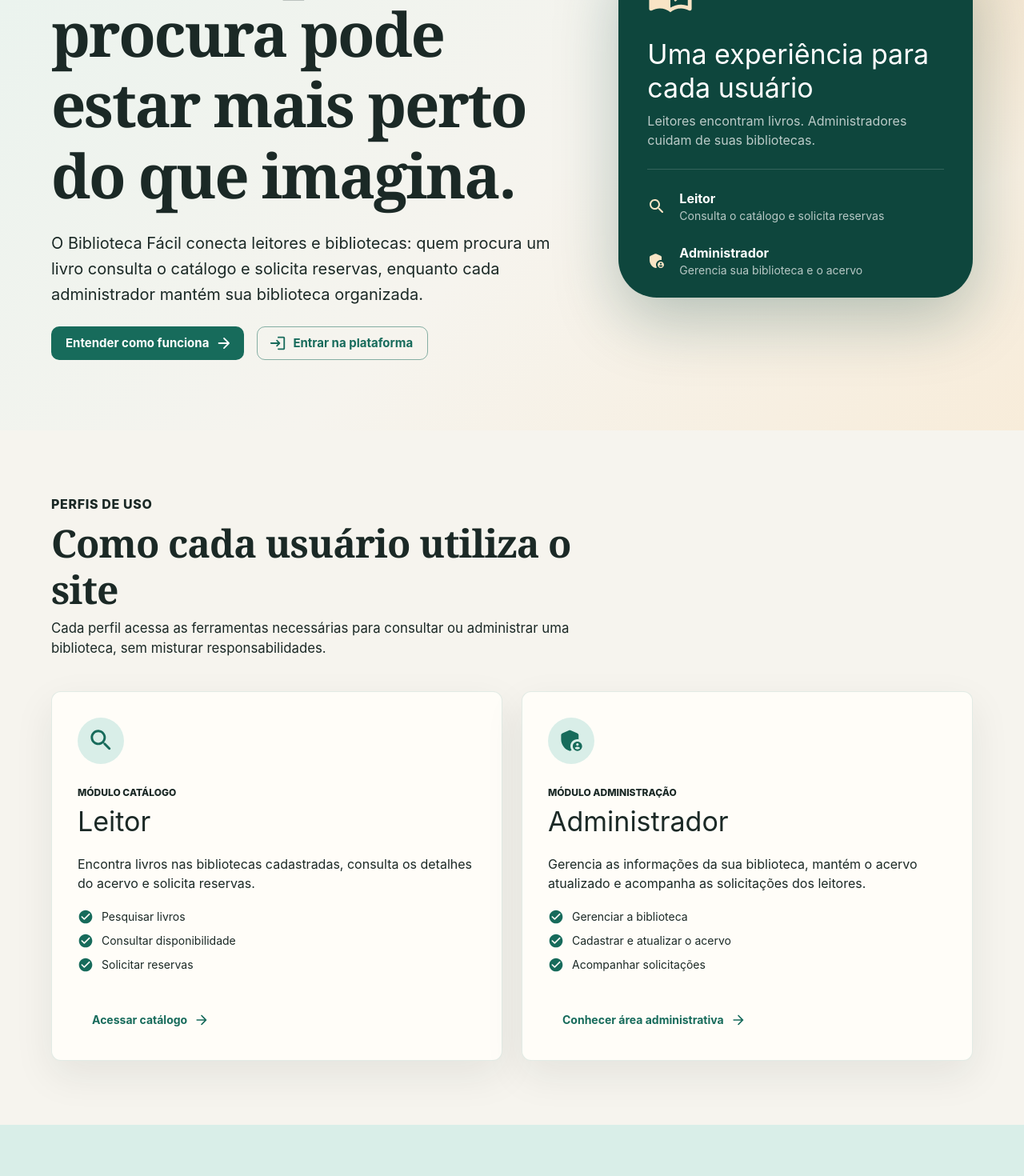
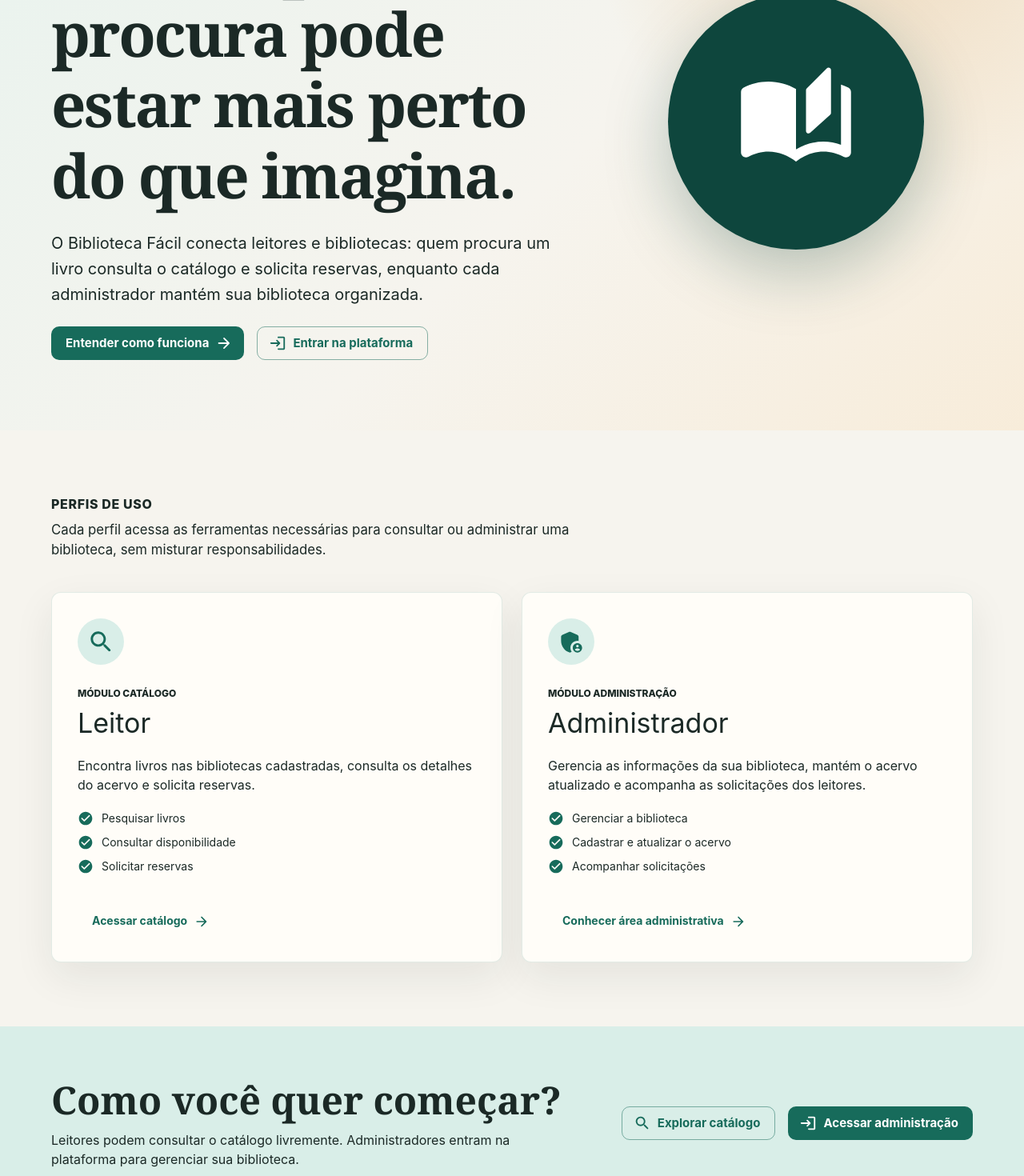
Before and after one commit to re-ryan/biblioteca-facil-frontend, a React (Vite) app: page / in a window 1280 px wide. Shown: the part 300-1770 px from the top of the page at 80% size. Built offline with nearby package versions, Linux system fonts and the light colour scheme.

Commit message:
Simplifica a apresentação da página inicial

```diff
--- a/src/components/layout/AppLayout.jsx
+++ b/src/components/layout/AppLayout.jsx
@@ -21,8 +21,6 @@ import { Link as RouterLink, Outlet, useLocation } from 'react-router-dom'
 
 const navigation = [
   { label: 'Início', path: '/' },
-  { label: 'Catálogo', path: '/catalogo' },
-  { label: 'Administração', path: '/admin' },
 ]
 
 export const AppLayout = () => {
--- a/src/pages/HomePage.jsx
+++ b/src/pages/HomePage.jsx
@@ -12,7 +12,6 @@ import {
   CardContent,
   Chip,
   Container,
-  Divider,
   Grid,
   Stack,
   Typography,
@@ -106,51 +105,29 @@ export const HomePage = () => (
           </Grid>
 
           <Grid size={{ xs: 12, md: 5 }}>
-            <Card
+            <Box
               sx={{
-                color: 'primary.contrastText',
-                bgcolor: 'primary.dark',
-                border: 'none',
-                borderRadius: 4,
-                boxShadow: '0 28px 80px rgba(14, 70, 61, 0.28)',
+                minHeight: { xs: 280, sm: 340 },
+                display: 'grid',
+                placeItems: 'center',
+                position: 'relative',
               }}
             >
-              <CardContent sx={{ p: { xs: 3.5, sm: 4.5 } }}>
-                <Stack spacing={3}>
-                  <Box>
-                    <AutoStoriesRoundedIcon sx={{ fontSize: 58, color: 'secondary.light', mb: 2 }} />
-                    <Typography component="h2" variant="h4" sx={{ mb: 1 }}>
-                      Uma experiência para cada usuário
-                    </Typography>
-                    <Typography sx={{ color: 'rgba(255, 255, 255, 0.72)' }}>
-                      Leitores encontram livros. Administradores cuidam de suas bibliotecas.
-                    </Typography>
-                  </Box>
-
-                  <Divider sx={{ borderColor: 'rgba(255, 255, 255, 0.16)' }} />
-
-                  <Stack direction="row" spacing={2} sx={{ alignItems: 'center' }}>
-                    <SearchRoundedIcon sx={{ color: 'secondary.light' }} />
-                    <Box>
-                      <Typography sx={{ fontWeight: 700 }}>Leitor</Typography>
-                      <Typography variant="body2" sx={{ color: 'rgba(255, 255, 255, 0.7)' }}>
-                        Consulta o catálogo e solicita reservas
-                      </Typography>
-                    </Box>
-                  </Stack>
-
-                  <Stack direction="row" spacing={2} sx={{ alignItems: 'center' }}>
-                    <AdminPanelSettingsRoundedIcon sx={{ color: 'secondary.light' }} />
-                    <Box>
-                      <Typography sx={{ fontWeight: 700 }}>Administrador</Typography>
-                      <Typography variant="body2" sx={{ color: 'rgba(255, 255, 255, 0.7)' }}>
-                        Gerencia sua biblioteca e o acervo
-                      </Typography>
-                    </Box>
-                  </Stack>
-                </Stack>
-              </CardContent>
-            </Card>
+              <Box
+                sx={{
+                  width: { xs: 250, sm: 320 },
+                  height: { xs: 250, sm: 320 },
+                  display: 'grid',
+                  placeItems: 'center',
+                  borderRadius: '50%',
+                  color: 'primary.contrastText',
+                  bgcolor: 'primary.dark',
+                  boxShadow: '0 28px 80px rgba(14, 70, 61, 0.28)',
+                }}
+              >
+                <AutoStoriesRoundedIcon sx={{ fontSize: { xs: 118, sm: 150 } }} />
+              </Box>
+            </Box>
           </Grid>
         </Grid>
       </Container>
@@ -160,13 +137,6 @@ export const HomePage = () => (
       <Stack spacing={1} sx={{ mb: 5, maxWidth: 720 }}>
         <Typography color="secondary.dark" sx={{ fontWeight: 800, letterSpacing: '0.04em' }}>
           PERFIS DE USO
-        </Typography>
-        <Typography
-          component="h2"
-          variant="h2"
-          sx={{ fontSize: { xs: '2.35rem', md: '3rem' } }}
-        >
-          Como cada usuário utiliza o site
         </Typography>
         <Typography color="text.secondary" sx={{ fontSize: '1.05rem' }}>
           Cada perfil acessa as ferramentas necessárias para consultar ou administrar uma
@@ -197,7 +167,7 @@ export const HomePage = () => (
                     <Typography color="secondary.dark" variant="overline" sx={{ fontWeight: 800 }}>
                       {audience}
                     </Typography>
-                    <Typography component="h3" variant="h4">
+                    <Typography component="h2" variant="h4">
                       {title}
                     </Typography>
                   </Box>
@@ -230,19 +200,35 @@ export const HomePage = () => (
     <Box sx={{ bgcolor: 'primary.light' }}>
       <Container maxWidth="lg" sx={{ py: { xs: 6, md: 8 } }}>
         <Grid container spacing={4} sx={{ alignItems: 'center' }}>
-          <Grid size={{ xs: 12, md: 8 }}>
+          <Grid size={{ xs: 12, md: 7 }}>
             <Stack spacing={1.25}>
               <Typography component="h2" variant="h3">
-                Já faz parte de uma biblioteca parceira?
+                Como você quer começar?
               </Typography>
               <Typography color="text.secondary" sx={{ maxWidth: 720 }}>
-                A página de acesso identifica quem utiliza as funções administrativas e prepara
-                o caminho para as futuras rotas protegidas da aplicação.
+                Leitores podem consultar o catálogo livremente. Administradores entram na
+                plataforma para gerenciar sua biblioteca.
               </Typography>
             </Stack>
           </Grid>
-          <Grid size={{ xs: 12, md: 4 }}>
-            <Stack sx={{ alignItems: { xs: 'flex-start', md: 'flex-end' } }}>
+          <Grid size={{ xs: 12, md: 5 }}>
+            <Stack
+              direction={{ xs: 'column', sm: 'row' }}
+              spacing={2}
+              sx={{
+                alignItems: { xs: 'stretch', sm: 'center' },
+                justifyContent: { md: 'flex-end' },
+              }}
+            >
+              <Button
+                component={RouterLink}
+                to="/catalogo"
+                variant="outlined"
+                size="large"
+                startIcon={<SearchRoundedIcon />}
+              >
+                Explorar catálogo
+              </Button>
               <Button
                 component={RouterLink}
                 to="/login"
@@ -250,7 +236,7 @@ export const HomePage = () => (
                 size="large"
                 startIcon={<LoginRoundedIcon />}
               >
-                Ir para o login
+                Acessar administração
               </Button>
             </Stack>
           </Grid>
```
Also changed, not shown: 1 other file (tests, documents, lock files or other folders).
